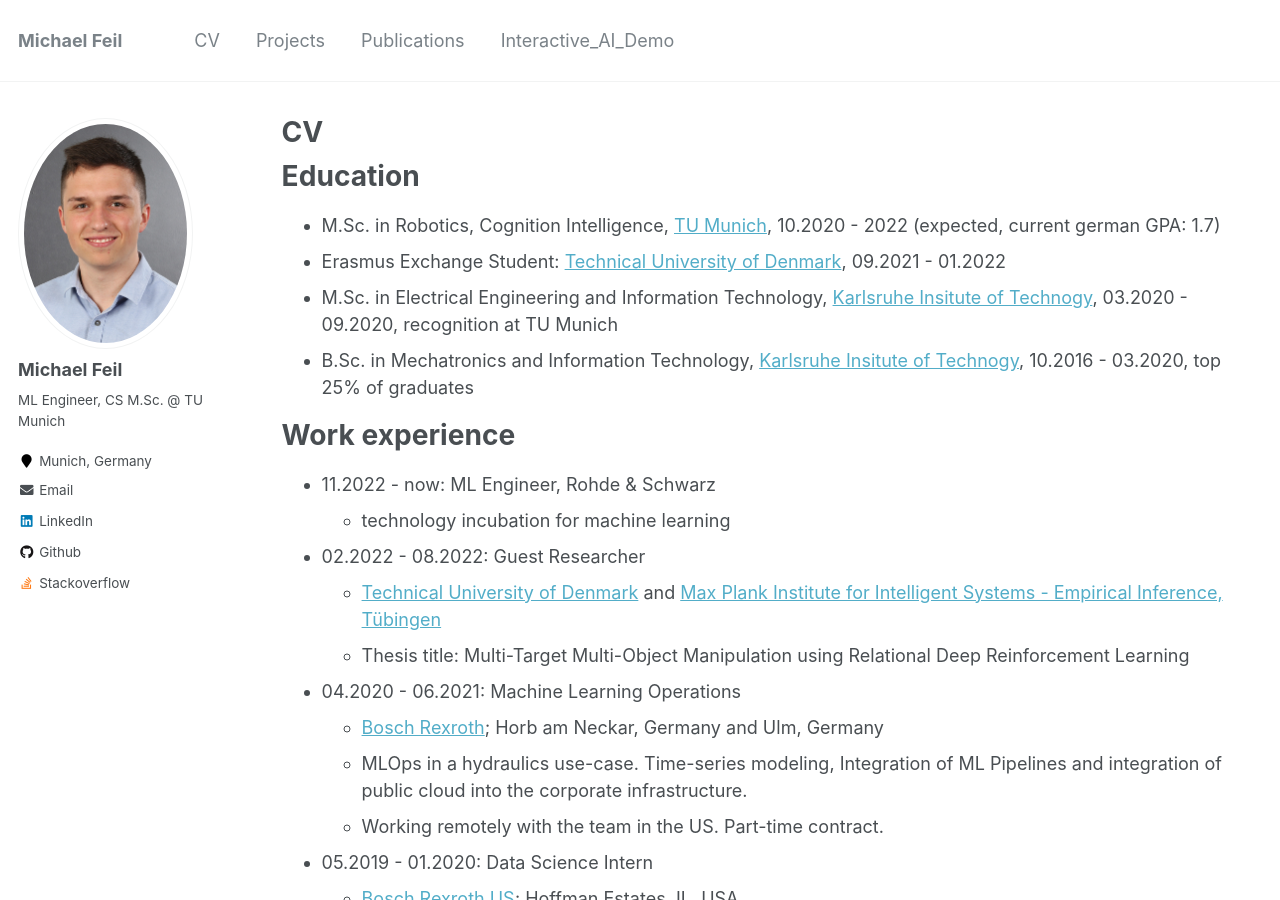
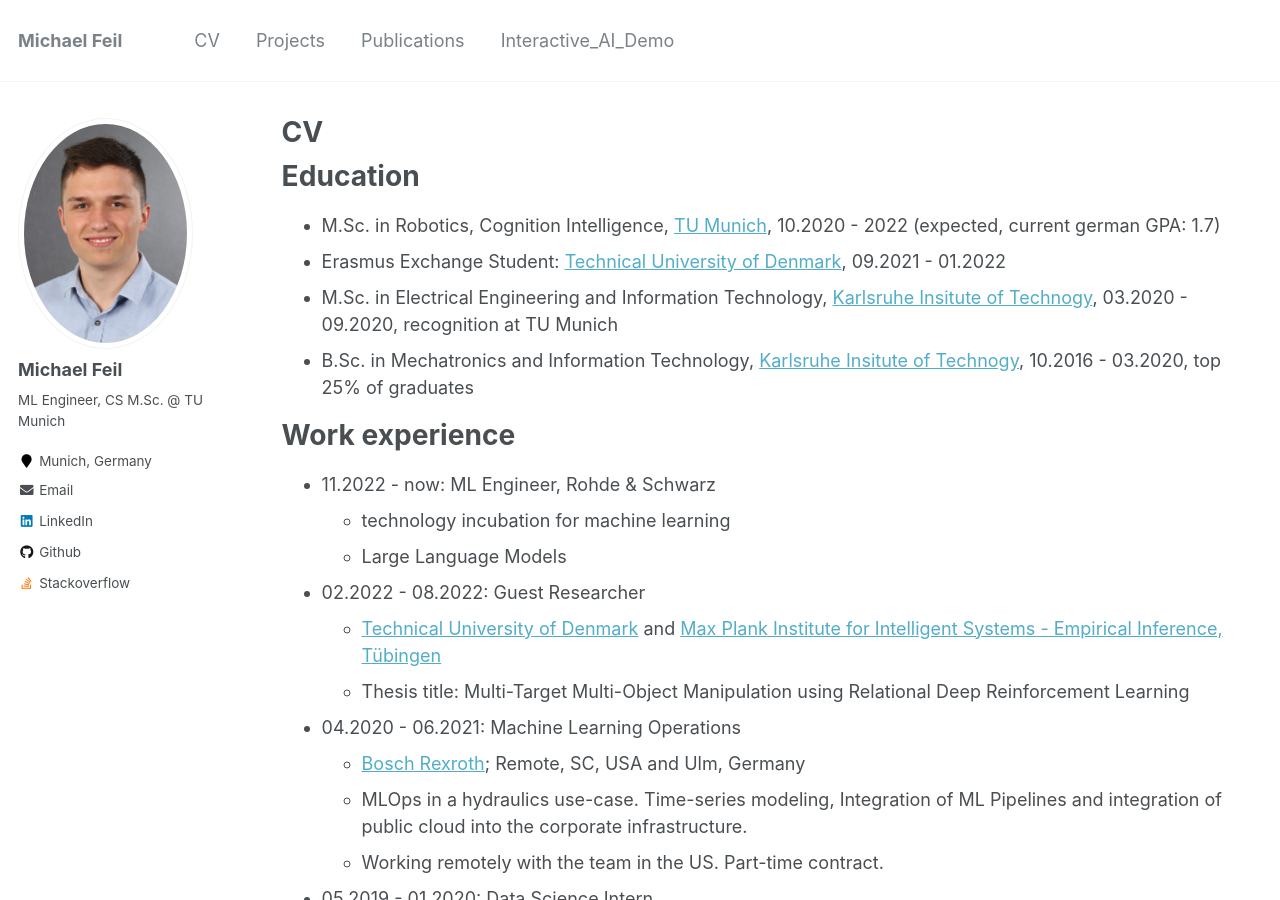
Before and after one commit to michaelfeil/academicpages, a Jekyll site: the page built from _pages/cv.md, in a window 1280 px wide and 900 px high. Built offline with Jekyll 4.4.1, drawn with Linux system fonts in a browser that asks for light colours.

Commit message:
Update cv.md

```diff
--- a/_pages/cv.md
+++ b/_pages/cv.md
@@ -21,11 +21,12 @@ Work experience
 ======
 * 11.2022 - now: ML Engineer, Rohde & Schwarz
   * technology incubation for machine learning
+  * Large Language Models
 * 02.2022 - 08.2022: Guest Researcher
   * [Technical University of Denmark](https://www.compute.dtu.dk/english) and [Max Plank Institute for Intelligent Systems - Empirical Inference, Tübingen](https://ei.is.mpg.de/)
   * Thesis title: Multi-Target Multi-Object Manipulation using Relational Deep Reinforcement Learning
 * 04.2020 - 06.2021: Machine Learning Operations
-  * [Bosch Rexroth](https://www.boschrexroth.com/); Horb am Neckar, Germany and Ulm, Germany
+  * [Bosch Rexroth](https://www.boschrexroth.com/); Remote, SC, USA and Ulm, Germany
   * MLOps in a hydraulics use-case. Time-series modeling, Integration of ML Pipelines and integration of public cloud into the corporate infrastructure.
   * Working remotely with the team in the US. Part-time contract.
 * 05.2019 - 01.2020: Data Science Intern
```
